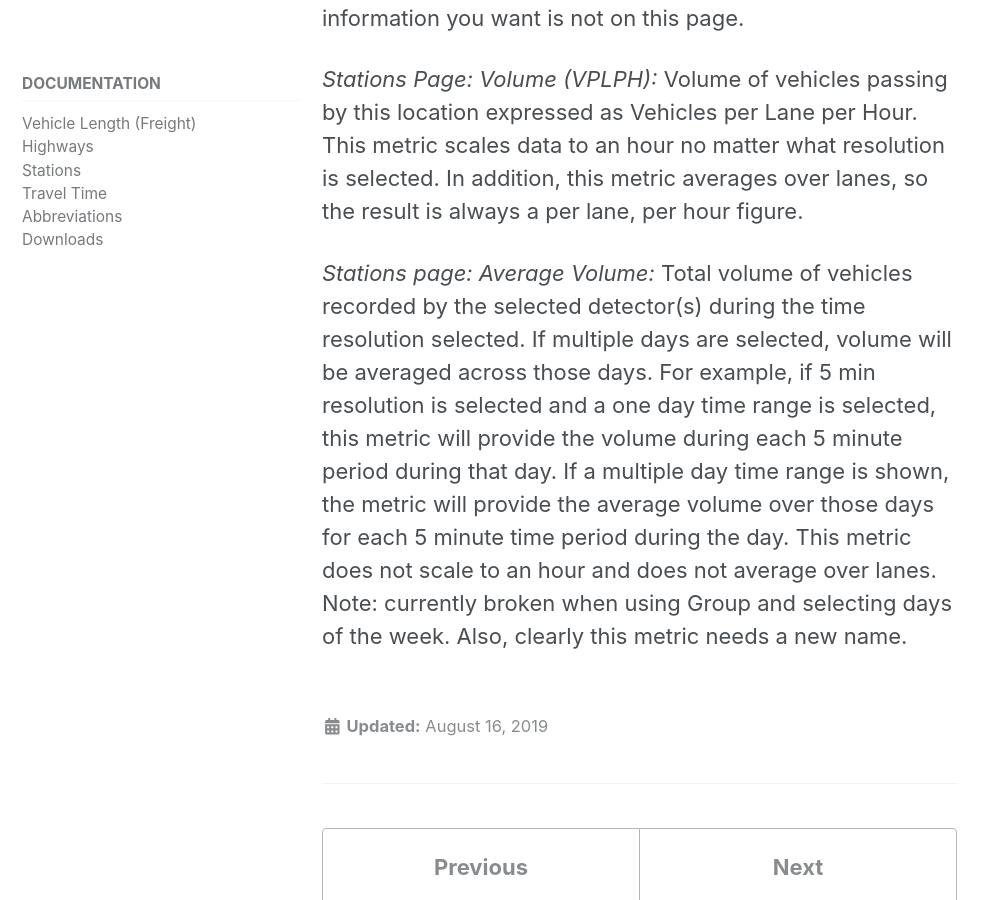
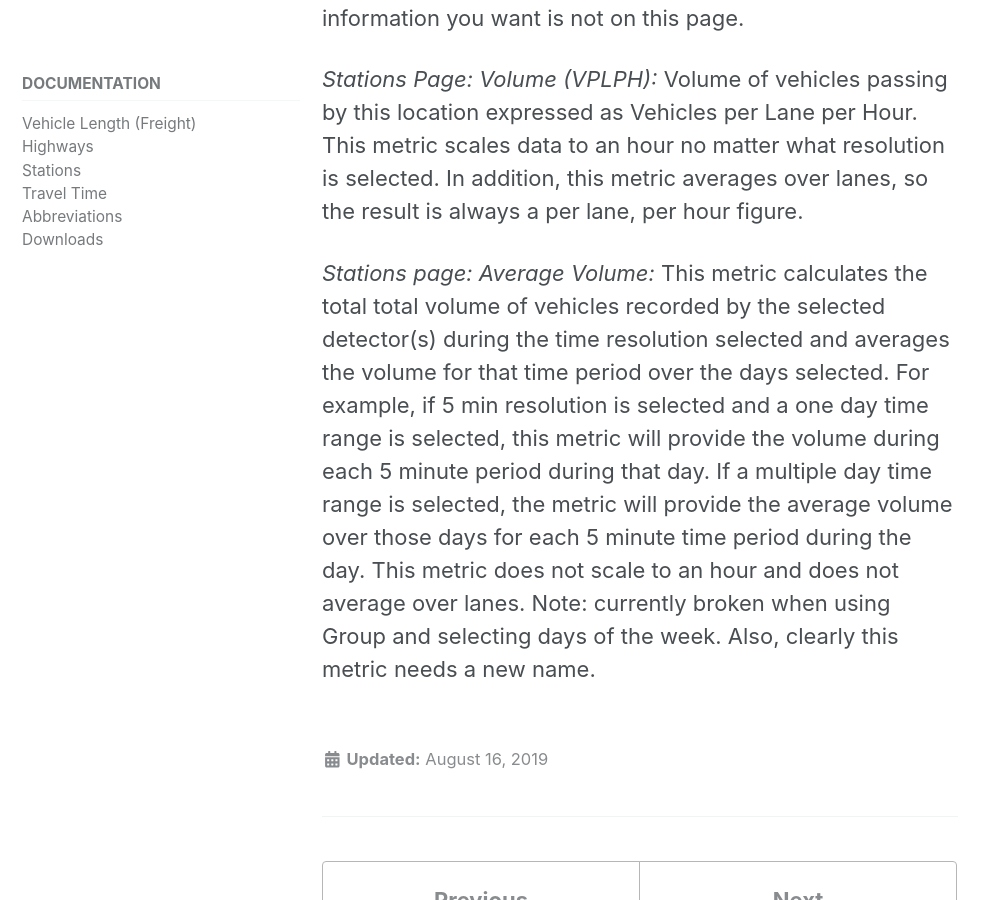
Before and after one commit to adus/portal-documentation, a Jekyll site: the page built from _documents/definitions.md, in a window 1280 px wide and 900 px high, scrolled down 293 px. Shown: the whole window, without its empty margins (0-999 px from the left). Built offline with Jekyll 4.4.1, drawn with Linux system fonts in a browser that asks for light colours; nearby versions of some CDN libraries.

Commit message:
Update definitions.md

```diff
--- a/_documents/definitions.md
+++ b/_documents/definitions.md
@@ -11,9 +11,8 @@ you want is not on this page.
 This metric scales data to an hour no matter what resolution is selected. In addition, this metric averages over lanes,
 so the result is always a per lane, per hour figure.
 
-*Stations page: Average Volume:* Total volume of vehicles recorded by the selected detector(s) during the time resolution
-selected. If multiple days are selected, volume will be averaged across those days. For example, if 5 min resolution
-is selected and  a one day time range is selected, this metric will provide the volume during each 5 minute period during
-that day. If a multiple day time range is shown, the metric will provide the average volume over those days for
+*Stations page: Average Volume:* This metric calculates the total total volume of vehicles recorded by the selected detector(s)
+during the time resolution selected and averages the volume for that time period over the days selected. For example, if 5 min resolution is selected and  a one day time range is selected, this metric will provide the volume during each 5 minute period during
+that day. If a multiple day time range is selected, the metric will provide the average volume over those days for
 each 5 minute time period during the day. This metric does not scale to an hour and does not average over lanes.
 Note: currently broken when using Group and selecting days of the week. Also, clearly this metric needs a new name.
```
